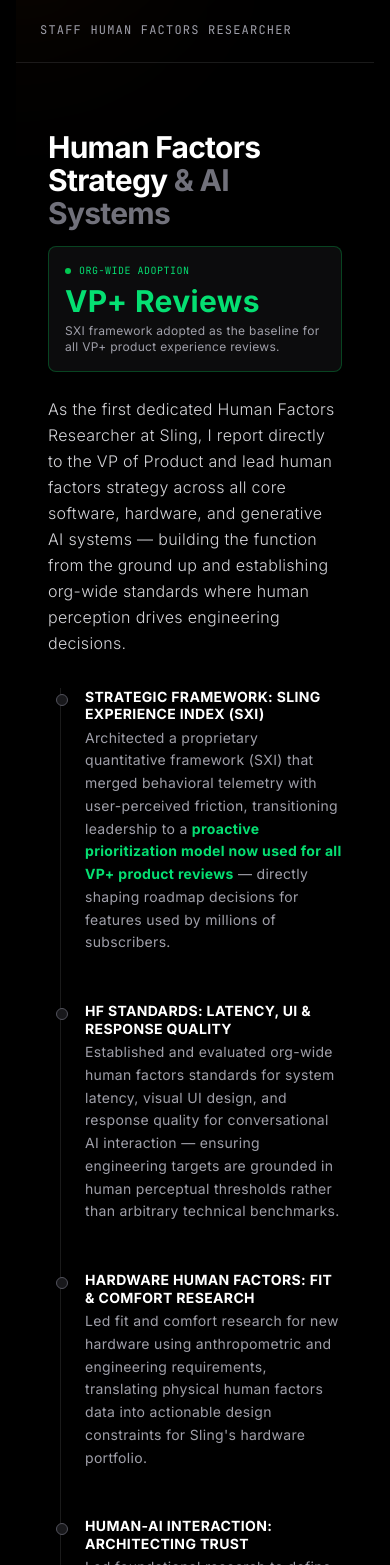
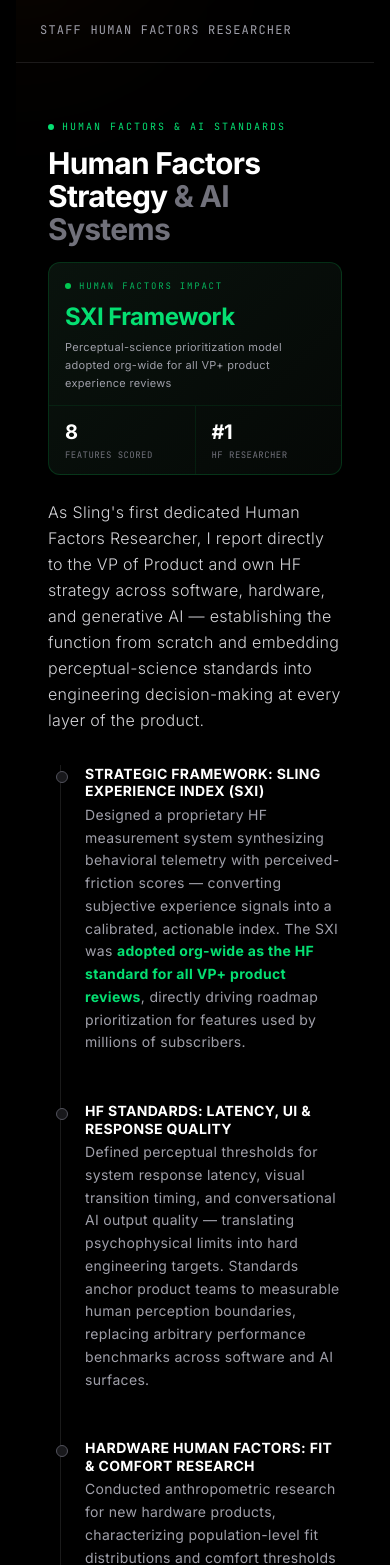
Before and after one commit to brandonfluegel/Research-Portfolio, a Next.js app: page / in a window 390 px wide. Shown: the part 7143-8708 px from the top of the page. Built offline with nearby package versions, Linux system fonts and the light colour scheme; no server answers.

Commit message:
Update portfolio

```diff
--- a/components/sections/projects/SlingProjectSection.tsx
+++ b/components/sections/projects/SlingProjectSection.tsx
@@ -364,24 +364,38 @@ export default function SlingProjectSection() {
           <m.div variants={fadeInFromLeft} className="relative z-20 lg:col-span-5 pt-2">
             <div className="mb-8 md:mb-10">
               <div className="flex items-center gap-2 mb-3 md:mb-4">
+                <span className="w-1.5 h-1.5 rounded-full bg-green-400 shrink-0" />
+                <span className="text-[10px] text-green-400 font-mono uppercase tracking-[0.2em]">Human Factors &amp; AI Standards</span>
               </div>
               <h3 className="text-3xl md:text-5xl font-bold text-white mb-4 md:mb-6 leading-[1.1] tracking-tight">
                 Human Factors Strategy <span className="text-zinc-500">& AI Systems</span>
               </h3>
 
               {/* --- MOBILE ONLY: KEY METRIC --- */}
-              <div className="block md:hidden mb-6 p-4 bg-zinc-900/50 border border-green-500/30 rounded-lg">
-                 <div className="flex items-center gap-2 mb-1">
-                    <div className="w-1.5 h-1.5 rounded-full bg-green-500 animate-pulse"></div>
-                    <span className="text-[10px] font-mono text-green-400 uppercase tracking-wider">Org-Wide Adoption</span>
-                 </div>
-                 <div className="text-3xl font-bold text-green-400">VP+ Reviews</div>
-                 <p className="text-xs text-zinc-400 mt-1">SXI framework adopted as the baseline for all VP+ product experience reviews.</p>
+              <div className="block md:hidden mb-6 rounded-xl overflow-hidden border border-green-500/20" style={{ background: 'linear-gradient(135deg, rgba(10,20,14,0.95), rgba(5,8,6,0.98))' }}>
+                <div className="px-4 pt-4 pb-3 border-b border-green-500/10">
+                  <div className="flex items-center gap-2 mb-2">
+                    <div className="w-1.5 h-1.5 rounded-full bg-green-500 animate-pulse" />
+                    <span className="text-[9px] font-mono text-green-400/80 uppercase tracking-[0.2em]">Human Factors Impact</span>
+                  </div>
+                  <div className="text-2xl font-bold text-green-400 tracking-tight">SXI Framework</div>
+                  <p className="text-[11px] text-zinc-400 mt-1.5 leading-relaxed">Perceptual-science prioritization model adopted org-wide for all VP+ product experience reviews</p>
+                </div>
+                <div className="flex divide-x divide-green-500/10">
+                  <div className="flex-1 px-4 py-3">
+                    <div className="text-xl font-bold text-white tracking-tight">8</div>
+                    <div className="text-[9px] font-mono text-zinc-500 uppercase tracking-wider mt-0.5">Features Scored</div>
+                  </div>
+                  <div className="flex-1 px-4 py-3">
+                    <div className="text-xl font-bold text-white tracking-tight">#1</div>
+                    <div className="text-[9px] font-mono text-zinc-500 uppercase tracking-wider mt-0.5">HF Researcher</div>
+                  </div>
+                </div>
               </div>
               {/* ------------------------------------------------ */}
 
               <p className="text-base md:text-lg text-zinc-300 leading-relaxed font-light">
-                As the first dedicated Human Factors Researcher at Sling, I report directly to the VP of Product and lead human factors strategy across all core software, hardware, and generative AI systems — building the function from the ground up and establishing org-wide standards where human perception drives engineering decisions.
+                As Sling&apos;s first dedicated Human Factors Researcher, I report directly to the VP of Product and own HF strategy across software, hardware, and generative AI — establishing the function from scratch and embedding perceptual-science standards into engineering decision-making at every layer of the product.
               </p>
             </div>
 
@@ -393,7 +407,7 @@ export default function SlingProjectSection() {
                 <span className="absolute -left-7.25 md:-left-9.25 top-1.5 w-3 h-3 bg-zinc-900 border border-zinc-600 rounded-full"></span>
                 <h4 className="text-sm font-bold text-white uppercase tracking-wide mb-1 md:mb-2 leading-tight">STRATEGIC FRAMEWORK: SLING EXPERIENCE INDEX (SXI)</h4>
                 <p className="text-sm text-zinc-400 leading-relaxed">
-                  Architected a proprietary quantitative framework (SXI) that merged behavioral telemetry with user-perceived friction, transitioning leadership to a <span className="text-green-400 font-bold">proactive prioritization model now used for all VP+ product reviews</span> — directly shaping roadmap decisions for features used by millions of subscribers.
+                  Designed a proprietary HF measurement system synthesizing behavioral telemetry with perceived-friction scores — converting subjective experience signals into a calibrated, actionable index. The SXI was <span className="text-green-400 font-bold">adopted org-wide as the HF standard for all VP+ product reviews</span>, directly driving roadmap prioritization for features used by millions of subscribers.
                 </p>
               </div>
 
@@ -402,7 +416,7 @@ export default function SlingProjectSection() {
                 <span className="absolute -left-7.25 md:-left-9.25 top-1.5 w-3 h-3 bg-zinc-900 border border-zinc-600 rounded-full"></span>
                 <h4 className="text-sm font-bold text-white uppercase tracking-wide mb-1 md:mb-2 leading-tight">HF STANDARDS: LATENCY, UI & RESPONSE QUALITY</h4>
                 <p className="text-sm text-zinc-400 leading-relaxed">
-                  Established and evaluated org-wide human factors standards for system latency, visual UI design, and response quality for conversational AI interaction — ensuring engineering targets are grounded in human perceptual thresholds rather than arbitrary technical benchmarks.
+                  Defined perceptual thresholds for system response latency, visual transition timing, and conversational AI output quality — translating psychophysical limits into hard engineering targets. Standards anchor product teams to measurable human perception boundaries, replacing arbitrary performance benchmarks across software and AI surfaces.
                 </p>
               </div>
 
@@ -411,7 +425,7 @@ export default function SlingProjectSection() {
                 <span className="absolute -left-7.25 md:-left-9.25 top-1.5 w-3 h-3 bg-zinc-900 border border-zinc-600 rounded-full"></span>
                 <h4 className="text-sm font-bold text-white uppercase tracking-wide mb-1 md:mb-2 leading-tight">HARDWARE HUMAN FACTORS: FIT & COMFORT RESEARCH</h4>
                 <p className="text-sm text-zinc-400 leading-relaxed">
-                  Led fit and comfort research for new hardware using anthropometric and engineering requirements, translating physical human factors data into actionable design constraints for Sling&apos;s hardware portfolio.
+                  Conducted anthropometric research for new hardware products, characterizing population-level fit distributions and comfort thresholds across grip, reach, and pressure dimensions. Translated physical HF data into design constraints that directly informed final hardware specifications.
                 </p>
               </div>
 
@@ -420,7 +434,7 @@ export default function SlingProjectSection() {
                 <span className="absolute -left-7.25 md:-left-9.25 top-1.5 w-3 h-3 bg-zinc-900 border border-zinc-600 rounded-full"></span>
                 <h4 className="text-sm font-bold text-white uppercase tracking-wide mb-1 md:mb-2 leading-tight">HUMAN-AI INTERACTION: ARCHITECTING TRUST</h4>
                 <p className="text-sm text-zinc-400 leading-relaxed">
-                  Led foundational research to define the multi-turn interaction model for a conversational TV assistant. Established performance benchmarks for latency and ambiguity resolution, and developed a &quot;Trust &amp; System Status&quot; framework to align with customer mental models during complex, multi-turn tasks.
+                  Led foundational research defining the multi-turn interaction model for a conversational TV assistant. Applied mental model theory to map user expectation gaps during ambiguity resolution, and developed a Trust &amp; System Transparency framework — specifying feedback timing and recovery patterns to maintain perceived reliability across complex, multi-turn tasks.
                 </p>
               </div>
 
```
